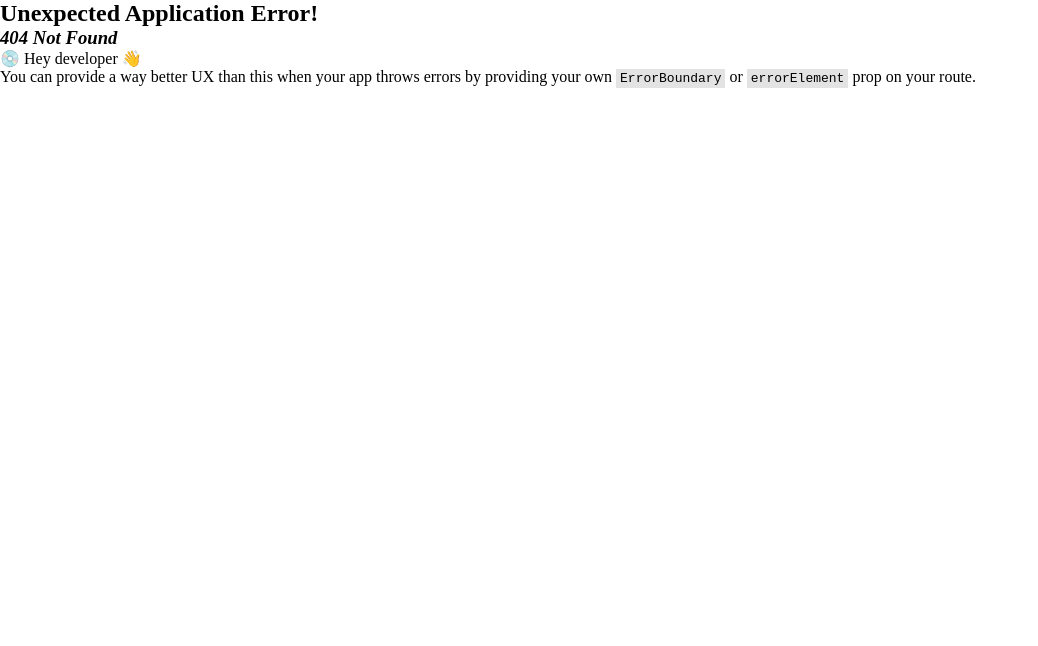
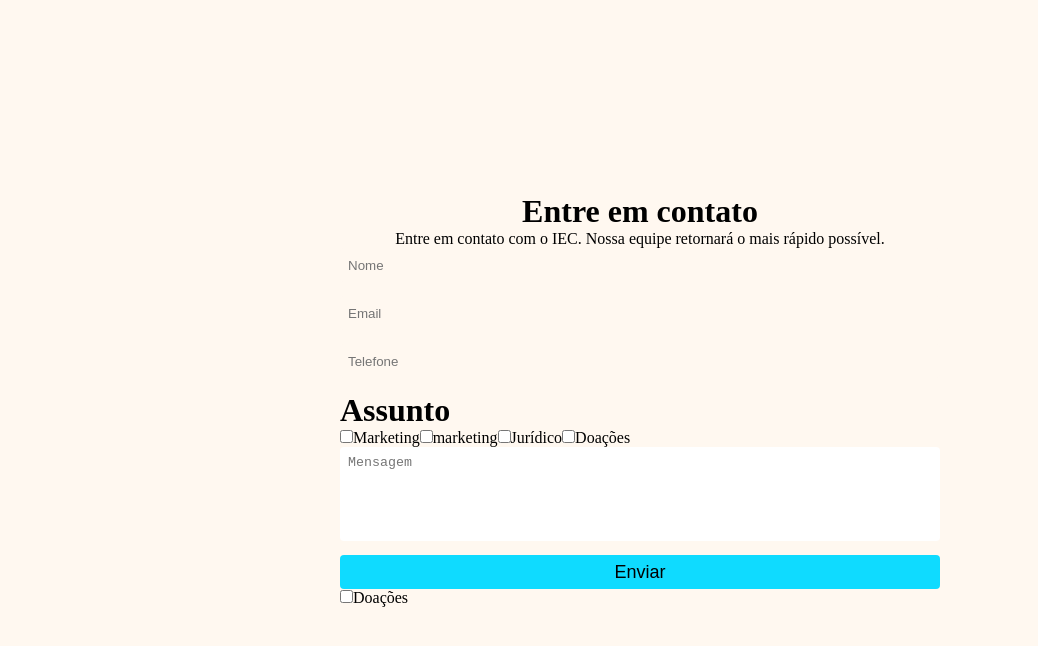
Before and after one commit to marcos-px/iec-brasil, a React (Vite) app: page /contact in a window 1280 px wide. Before the commit this address had no page. Shown: the top 646 px of the page, without its empty margins (0-1038 px from the left). Built offline with nearby package versions, Linux system fonts and the light colour scheme.

Commit message:
creating-contact-page
Criando página de contato.

```diff
--- a/package.json
+++ b/package.json
@@ -15,8 +15,8 @@
     "match-sorter": "^6.3.1",
     "react": "^18.2.0",
     "react-dom": "^18.2.0",
+    "react-hook-form": "^7.43.1",
     "react-icons": "^4.7.1",
-    "react-hook-form": "^7.43.0",
     "react-router-dom": "^6.8.1",
     "sort-by": "^1.2.0",
     "styled-components": "^5.3.6"
--- /dev/null
+++ b/src/components/Contact/ContactForm.ts
@@ -0,0 +1,58 @@
+import styled from "styled-components";
+
+export const ContactForm = styled.form`
+    min-height: 100vh;
+    display: flex;
+    justify-content: center;
+    align-items: center;
+    flex-direction: column;
+    background-color: #FFF8F0;
+    color: #fff;
+    padding: 14px;
+    color: #000;
+
+  .title {
+    margin-bottom: 14px;
+  }
+
+  .form {
+    max-width: 600px;
+    width: 100%;
+    display: flex;
+    flex-direction: column;
+
+  }
+
+  .input {
+    background-color: #FFF8F0;
+    margin-bottom: 14px;
+    height: 34px;
+    border-radius: 4px;
+    border: 0;
+    padding: 0 8px;
+  }
+
+  .textarea {
+    margin-bottom: 14px;
+    border-radius: 4px;
+    border: 0;
+    padding: 8px;
+    height: 94px;
+    resize: none;
+  }
+
+  .button {
+    height: 34px;
+    border-radius: 4px;
+    border: 0;
+    cursor: pointer;
+    background-color: #0fdbff;
+    font-size: 18px;
+    transition: background-color, transform 0.8s;
+  }
+
+  .button:hover {
+    background-color: #0fe3ff;
+    transform: scale(1.01);
+  }
+`;
--- /dev/null
+++ b/src/components/Contact/index.tsx
@@ -0,0 +1,95 @@
+import { useState } from "react";
+import { ContactForm } from "./ContactForm";
+function FormContact() {
+  const [name, setName] = useState("");
+  const [email, setEmail] = useState("");
+  const [phoneNumber, setPhoneNumber] = useState("");
+  const [message, setMessage] = useState("");
+
+  return (
+    <ContactForm>
+      <h1 className="contact">Entre em contato</h1>
+      <span>
+        Entre em contato com o IEC. Nossa equipe retornará o mais rápido
+        possível.
+      </span>
+      <form onSubmit={() => {}} className="form">
+        <input
+          type="text"
+          className="input"
+          placeholder="Nome"
+          onChange={(e) => setName(e.target.value)}
+          value={name}
+        />
+
+        <input
+          type="text"
+          className="input"
+          placeholder="Email"
+          onChange={(e) => setName(e.target.value)}
+          value={name}
+        />
+        <input
+          type="text"
+          className="input"
+          placeholder="Telefone"
+          onChange={(e) => setPhoneNumber(e.target.value)}
+          value={phoneNumber}
+        />
+
+        <h1 className="subject">Assunto</h1>
+        <div className="checkbox-control">
+          <input
+            className="checkbox"
+            type="checkbox"
+            id="financeiro"
+            name="financeiro"
+          />
+          <label htmlFor="financeiro">Marketing</label>
+          <input
+            className="checkbox"
+            type="checkbox"
+            id="marketing"
+            name="marketing"
+          />
+          <label htmlFor="marketing">marketing</label>
+          <input
+            className="checkbox"
+            type="checkbox"
+            id="juridico"
+            name="juridico"
+          />
+          <label htmlFor="juridico">Jurídico</label>
+          <input
+            className="checkbox"
+            type="checkbox"
+            id="doacoes"
+            name="doacoes"
+          />
+          <label htmlFor="doacoes">Doações</label>
+        </div>
+
+        <textarea
+          className="textarea"
+          placeholder="Mensagem"
+          onChange={(e) => setMessage(e.target.value)}
+          value={message}
+        />
+
+        <input type="submit" className="button" value="Enviar" />
+
+        <div>
+          <input
+            className="checkbox"
+            type="checkbox"
+            id="doacoes"
+            name="doacoes"
+          />
+          <label htmlFor="doacoes">Doações</label>
+        </div>
+      </form>
+    </ContactForm>
+  );
+}
+
+export default FormContact;
```
Also changed, not shown: src/router/index.tsx (+14 -11 lines), 1 other file (tests, documents, lock files or other folders).
